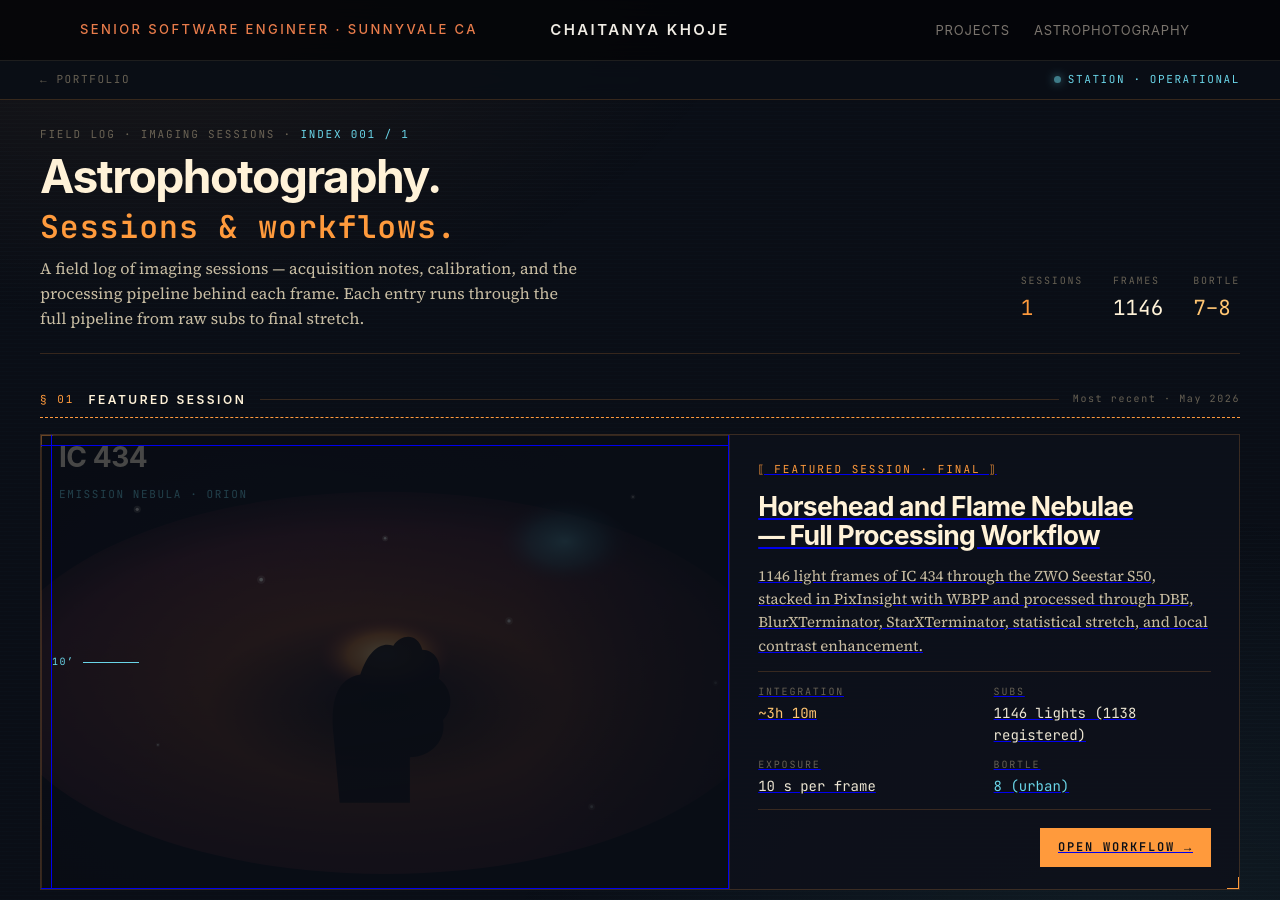
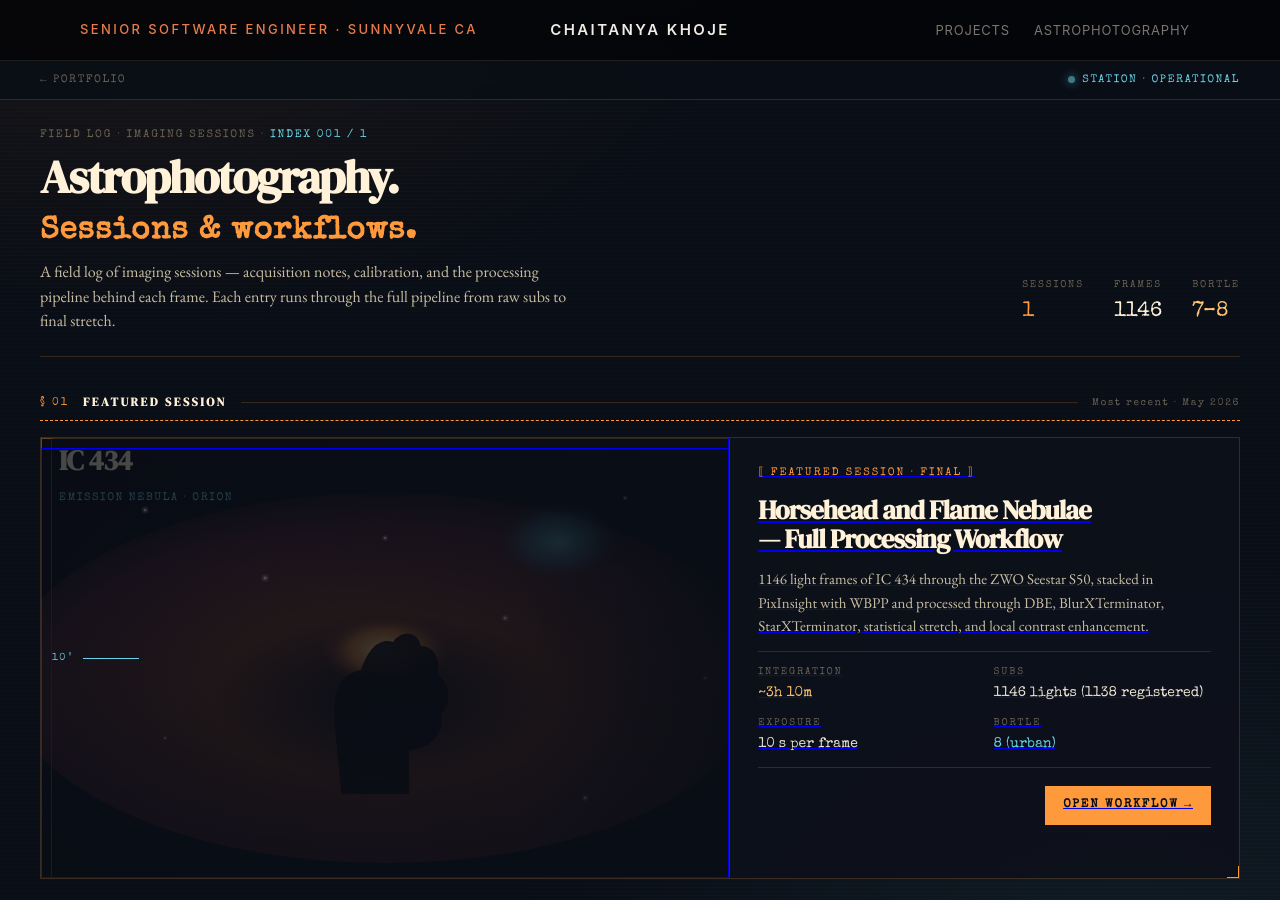
Before and after one commit to ChaitanyaKhoje/chaitanyakhoje.github.io, a Jekyll site: the page built from astrophotography.html, in a window 1280 px wide and 900 px high. Built offline with Jekyll 4.4.1, drawn with Linux system fonts in a browser that asks for light colours; some web fonts are replaced.

Commit message:
feat: swap astrophotography fonts to DM Serif / EB Garamond / Special Elite
- DM Serif Display → all display headings (titles, section headers, designations)
- EB Garamond → body prose and descriptions
- Special Elite → mono labels, telemetry keys, status strips, code blocks

Applies to both the listing page (astrophotography.html) and individual
post layout (astro-workflow.html). Updates Google Fonts imports and CSS
font tokens (--al-mono, --al-serif, --al-display-h, --db-mono, --db-serif).

Co-Authored-By: Claude Sonnet 4.6 <noreply@anthropic.com>

```diff
--- a/_layouts/astro-workflow.html
+++ b/_layouts/astro-workflow.html
@@ -4,7 +4,7 @@ layout: default
 
 <link rel="preconnect" href="https://fonts.googleapis.com" />
 <link rel="preconnect" href="https://fonts.gstatic.com" crossorigin />
-<link rel="stylesheet" href="https://fonts.googleapis.com/css2?family=JetBrains+Mono:wght@400;500;600&family=Source+Serif+4:ital,opsz,wght@0,8..60,400;0,8..60,600;1,8..60,400&display=swap" />
+<link rel="stylesheet" href="https://fonts.googleapis.com/css2?family=DM+Serif+Display:ital@0;1&family=EB+Garamond:ital,wght@0,400;0,600;1,400;1,600&family=Special+Elite&display=swap" />
 
 <div class="db-wrap">
 
--- a/assets/css/portfolio.css
+++ b/assets/css/portfolio.css
@@ -600,8 +600,8 @@ body.astro-page .article-shell {
   --db-a1:      #e85a4f;
   --db-a2:      #5ec5c1;
   --db-a3:      #8aa9ff;
-  --db-mono:    'JetBrains Mono', ui-monospace, monospace;
-  --db-serif:   'Source Serif 4', 'Source Serif Pro', Georgia, serif;
+  --db-mono:    'Special Elite', 'Courier New', monospace;
+  --db-serif:   'EB Garamond', Georgia, serif;
 
   position: relative;
   background: var(--db-bg);
@@ -1686,10 +1686,9 @@ body.astro-page .article-shell {
   --al-side-scale: 0.95;
   --al-hero-scale: 0.95;
   /* Fonts */
-  --al-mono:   'JetBrains Mono', ui-monospace, monospace;
-  --al-serif:  'Source Serif 4', 'Source Serif Pro', Georgia, serif;
-  /* Display = mono headline (eyebrow) + bold sans for large headers */
-  --al-display-h: -apple-system, BlinkMacSystemFont, 'SF Pro Display', 'Helvetica Neue', Arial, sans-serif;
+  --al-mono:      'Special Elite', 'Courier New', monospace;
+  --al-serif:     'EB Garamond', Georgia, serif;
+  --al-display-h: 'DM Serif Display', Georgia, serif;
 
   position: relative;
   background: var(--al-bg);
--- a/astrophotography.html
+++ b/astrophotography.html
@@ -10,7 +10,7 @@ body_class: astro-page
 
 <link rel="preconnect" href="https://fonts.googleapis.com" />
 <link rel="preconnect" href="https://fonts.gstatic.com" crossorigin />
-<link href="https://fonts.googleapis.com/css2?family=JetBrains+Mono:wght@400;500;600&family=Source+Serif+4:ital,opsz,wght@0,8..60,400;0,8..60,600;1,8..60,400&display=swap" rel="stylesheet" />
+<link href="https://fonts.googleapis.com/css2?family=DM+Serif+Display:ital@0;1&family=EB+Garamond:ital,wght@0,400;0,600;1,400;1,600&family=Special+Elite&display=swap" rel="stylesheet" />
 
 {% assign astro_posts = site.posts | where: "layout", "astro-workflow" | sort: "date" | reverse %}
 {% assign total_sessions = astro_posts.size %}
```
